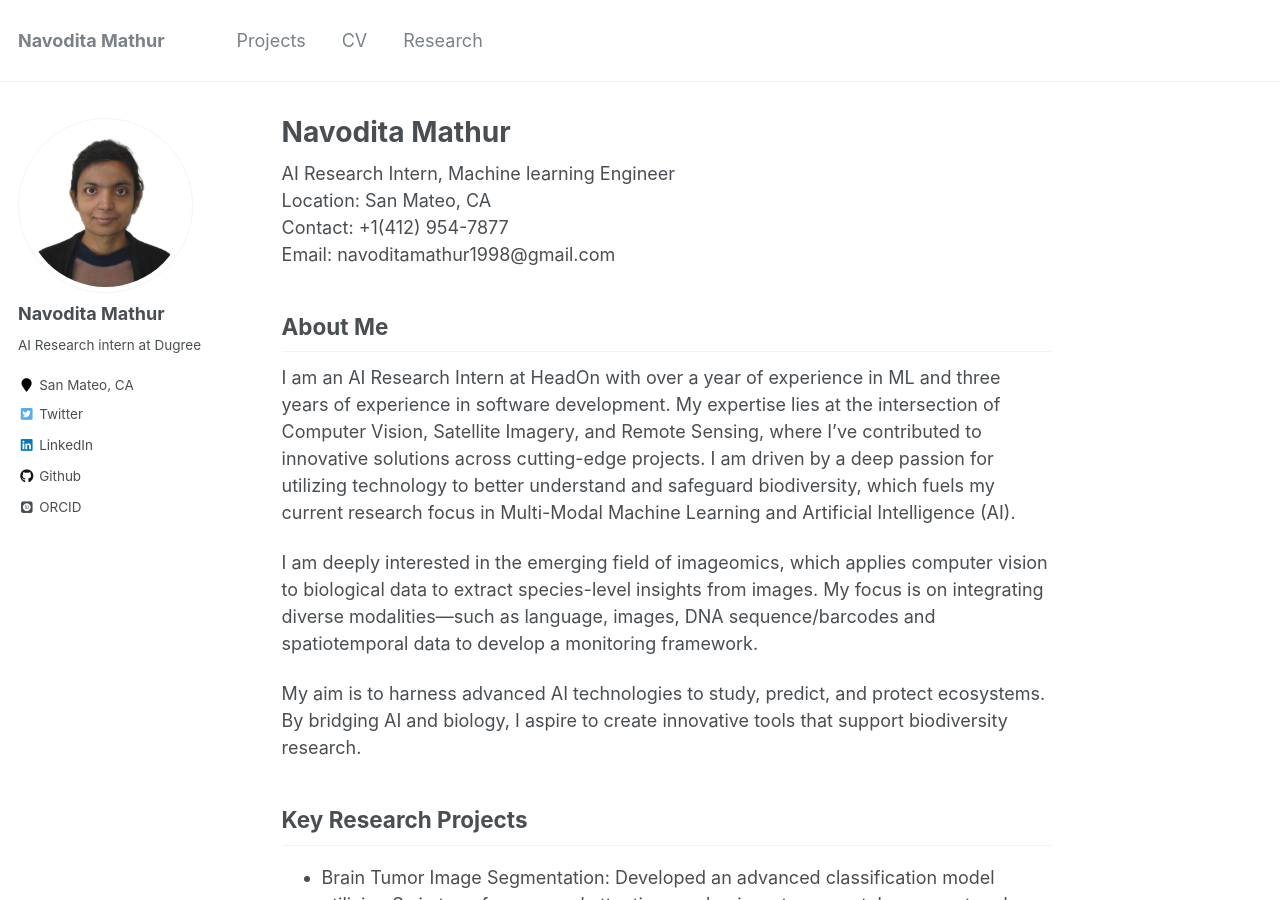
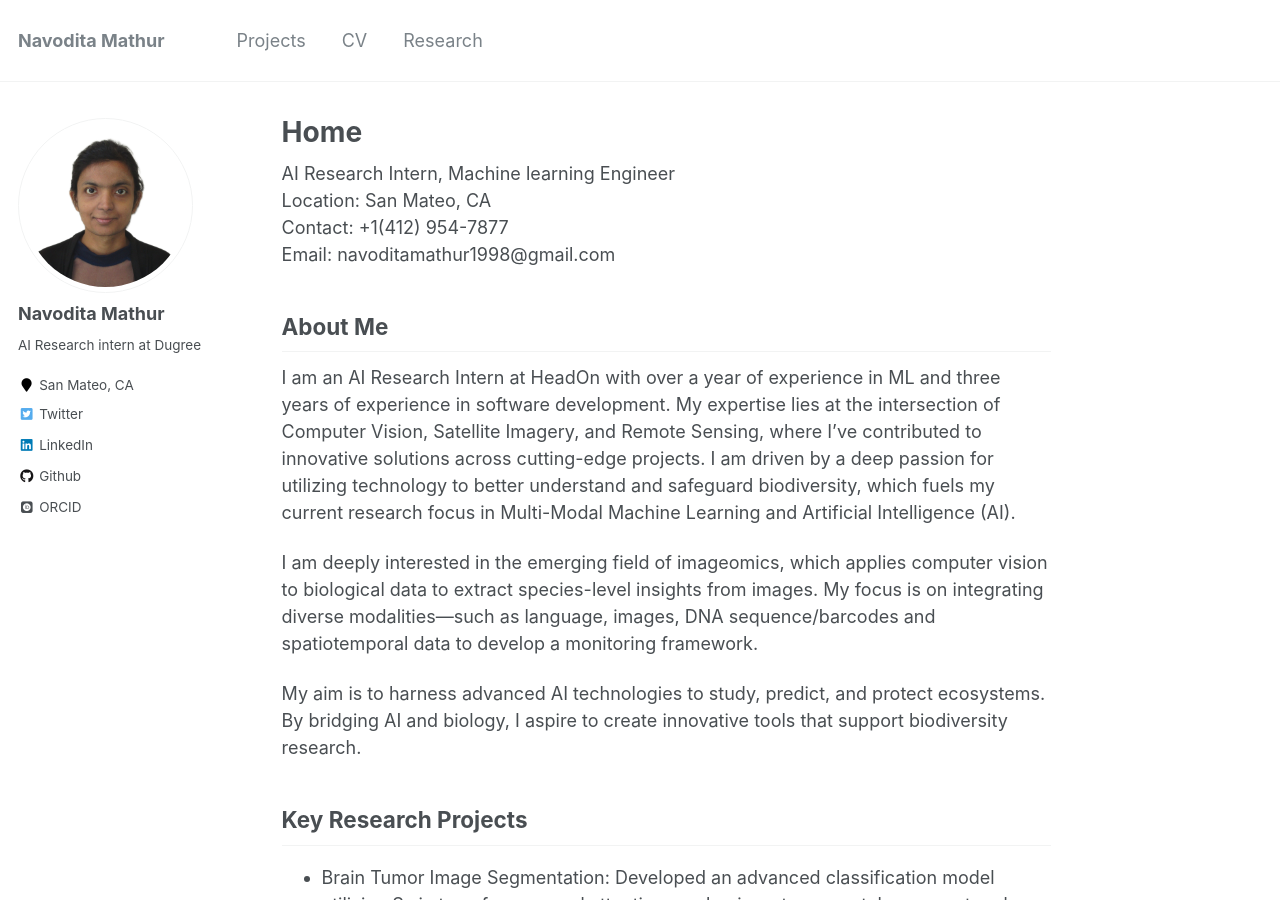
Before and after one commit to Navoditamathur/Navoditamathur.github.io, a Jekyll site: the page built from _pages/about.md, in a window 1280 px wide and 900 px high. Built offline with Jekyll 4.4.1, drawn with Linux system fonts in a browser that asks for light colours; some web fonts are replaced.

Commit message:
Update about.md

```diff
--- a/_pages/about.md
+++ b/_pages/about.md
@@ -1,6 +1,6 @@
 ---
 permalink: /
-title: "Navodita Mathur"
+title: "Home"
 excerpt: "About me"
 author_profile: true
 redirect_from:
```
